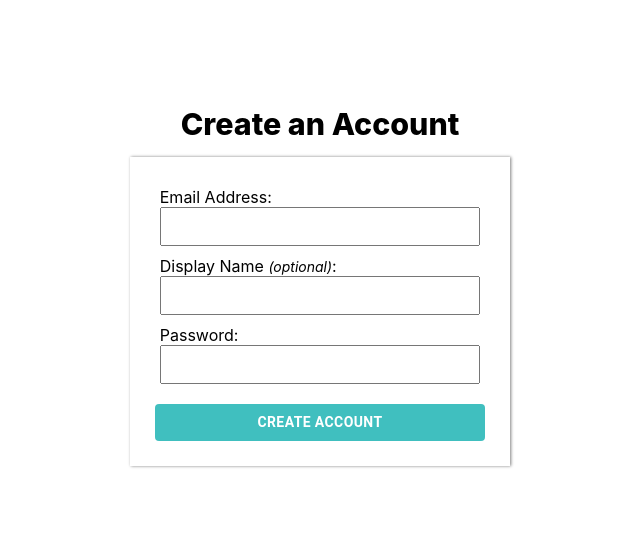
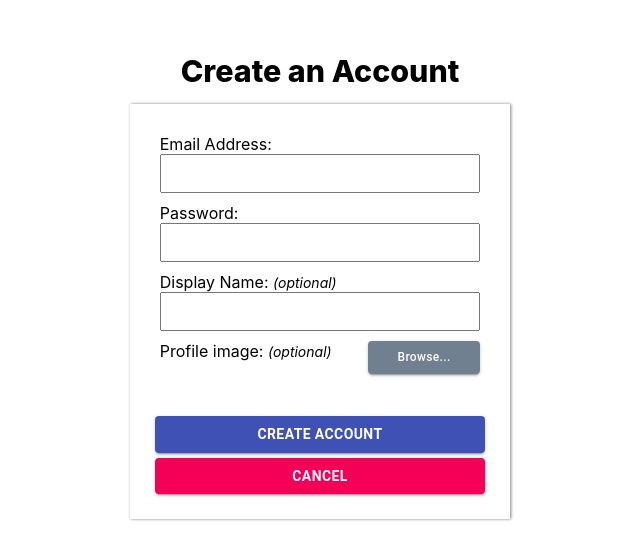
Before and after one commit to luciousmc/r-slack-clone, a React (Vite) app: page /signup in a window 1280 px wide. Shown: the part 114-674 px from the top of the page, without its empty margins (320-960 px from the left). Built offline with nearby package versions, Linux system fonts and the light colour scheme; no server answers.

Commit message:
adds file upload for image

```diff
--- a/src/components/SignUp/SignUp.jsx
+++ b/src/components/SignUp/SignUp.jsx
@@ -1,16 +1,23 @@
-import { Button } from '@material-ui/core';
+import { Avatar, Button } from '@material-ui/core';
 import { createUserWithEmailAndPassword, updateProfile } from 'firebase/auth';
-import React, { useRef } from 'react';
+import React, { useRef, useState } from 'react';
 import { useDispatch } from 'react-redux';
 import { useHistory } from 'react-router-dom';
 import { login } from '../../../app/slices/userSlice';
 import { auth } from '../../../lib/firebase';
-import { SignUpContainer } from './SignUp.style';
+import {
+  BrowseImageButton,
+  ImageContainer,
+  SignUpContainer,
+} from './SignUp.style';
 
 function SignUp() {
   const emailRef = useRef('');
   const passwordRef = useRef('');
   const displayNameRef = useRef('');
+  const imageFileRef = useRef(null);
+  const [image, setImage] = useState(null);
+
   const history = useHistory();
   const dispatch = useDispatch();
 
@@ -30,15 +37,13 @@ function SignUp() {
 
       await updateProfile(auth, auth.currentUser, {
         displayName: displayName || email,
-        photoURL:
-          'https://avatars.githubusercontent.com/u/47552603?s=400&u=9d2e64d36c494d1f508fde1cf0387a1fc678582c&v=4',
+        photoURL: image ? image : <Avatar />,
       });
 
       dispatch(
         login({
           displayName: email,
-          photoURL:
-            'https://avatars.githubusercontent.com/u/47552603?s=400&u=9d2e64d36c494d1f508fde1cf0387a1fc678582c&v=4',
+          photoURL: image ? image : <Avatar />,
           email: email,
         })
       );
@@ -46,6 +51,28 @@ function SignUp() {
     } catch (error) {
       alert(error.message);
     }
+  };
+
+  const handleBrowseClick = (e) => {
+    imageFileRef.current.click();
+  };
+
+  const handleImageChange = (e) => {
+    const chosenImg = e.target.files[0];
+
+    if (chosenImg) {
+      const reader = new FileReader();
+
+      reader.readAsDataURL(chosenImg);
+
+      reader.onload = (eventReader) => {
+        setImage(eventReader.target.result);
+      };
+    }
+  };
+
+  const handleCancelClick = () => {
+    history.push('/');
   };
 
   return (
@@ -58,16 +85,46 @@ function SignUp() {
         </label>
 
         <label>
-          Display Name <span>(optional)</span>: <br />
+          Password: <br />
+          <input type='text' name='password' ref={passwordRef} required />
+        </label>
+
+        <label>
+          Display Name: <span>(optional)</span> <br />
           <input type='text' name='displayName' ref={displayNameRef} />
         </label>
 
         <label>
-          Password: <br />
-          <input type='text' name='password' ref={passwordRef} required />
+          Profile image: <span>(optional)</span>
+          <BrowseImageButton onClick={handleBrowseClick} variant='contained'>
+            {image ? 'Change...' : 'Browse...'}
+          </BrowseImageButton>
+          {image && (
+            <>
+              <ImageContainer>
+                <img src={image ? image : null} alt='' />
+              </ImageContainer>
+            </>
+          )}
+          <input
+            onChange={handleImageChange}
+            ref={imageFileRef}
+            type='file'
+            accept='image/jpg, image/png, image/jpeg, image/bmp'
+            hidden
+          />
         </label>
 
-        <Button type='submit'>Create Account</Button>
+        <Button variant='contained' color='primary' type='submit'>
+          Create Account
+        </Button>
+        <Button
+          variant='contained'
+          color='secondary'
+          onClick={handleCancelClick}
+        >
+          Cancel
+        </Button>
       </form>
     </SignUpContainer>
   );
--- a/src/components/SignUp/SignUp.style.js
+++ b/src/components/SignUp/SignUp.style.js
@@ -1,3 +1,4 @@
+import { Button } from '@material-ui/core';
 import styled from 'styled-components';
 
 export const SignUpContainer = styled.div`
@@ -22,6 +23,7 @@ export const SignUpContainer = styled.div`
   }
 
   > form > label {
+    position: relative;
     margin: 5px;
   }
 
@@ -37,9 +39,33 @@ export const SignUpContainer = styled.div`
   }
 
   > form > button {
-    background-color: hsl(180, 50%, 50%);
-    color: white;
-    margin-top: 15px;
+    /* background-color: hsl(180, 50%, 50%); */
+    /* color: white; */
+    margin-top: 50px;
     font-weight: 600;
   }
+
+  > form > button + button {
+    margin-top: 5px;
+  }
 `;
+
+export const BrowseImageButton = styled(Button)`
+  position: absolute !important;
+  right: 0 !important;
+  font-size: 12px !important;
+  text-transform: unset !important;
+  background-color: slategray !important;
+  width: 35%;
+  color: white !important;
+`;
+
+export const ImageContainer = styled.div`
+  margin-top: 30px;
+  text-align: center;
+
+  > img {
+    height: 200px;
+    box-shadow: 1px 1px 2px gray;
+  }
+`;
```
